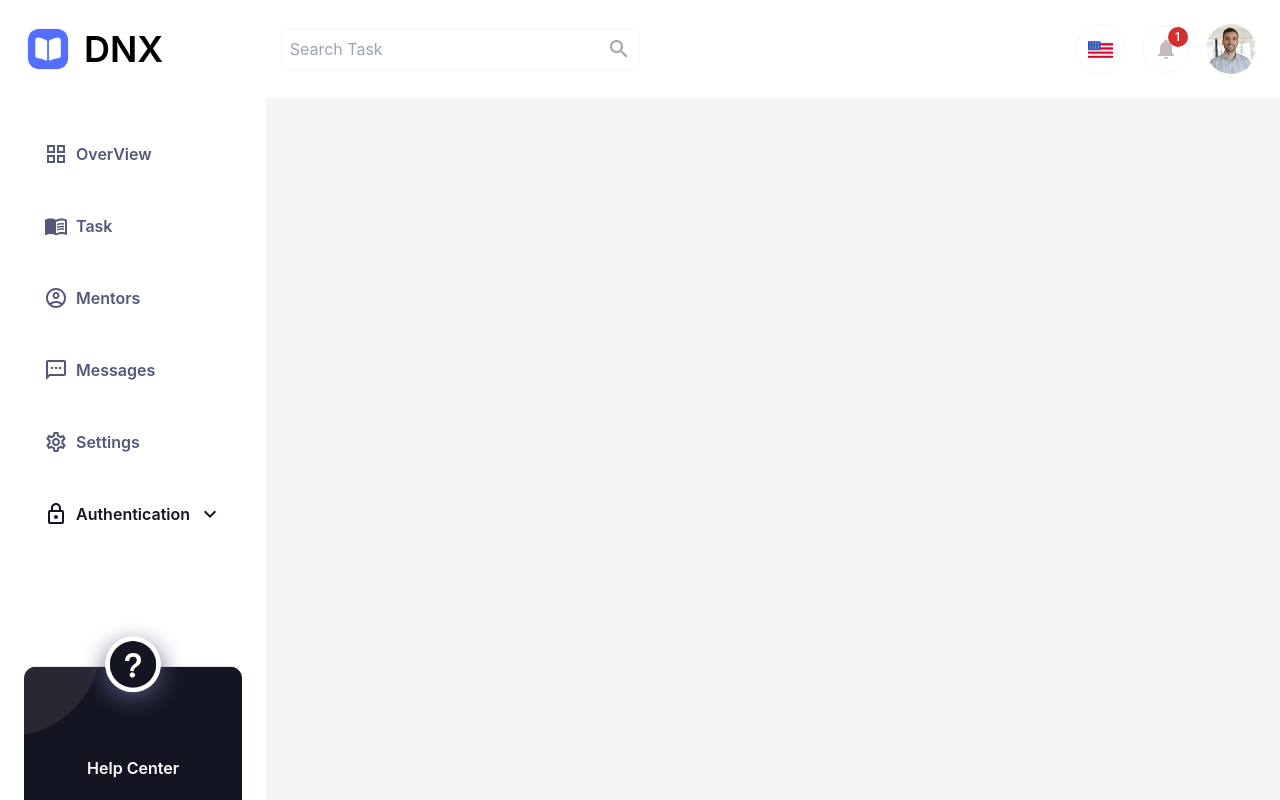
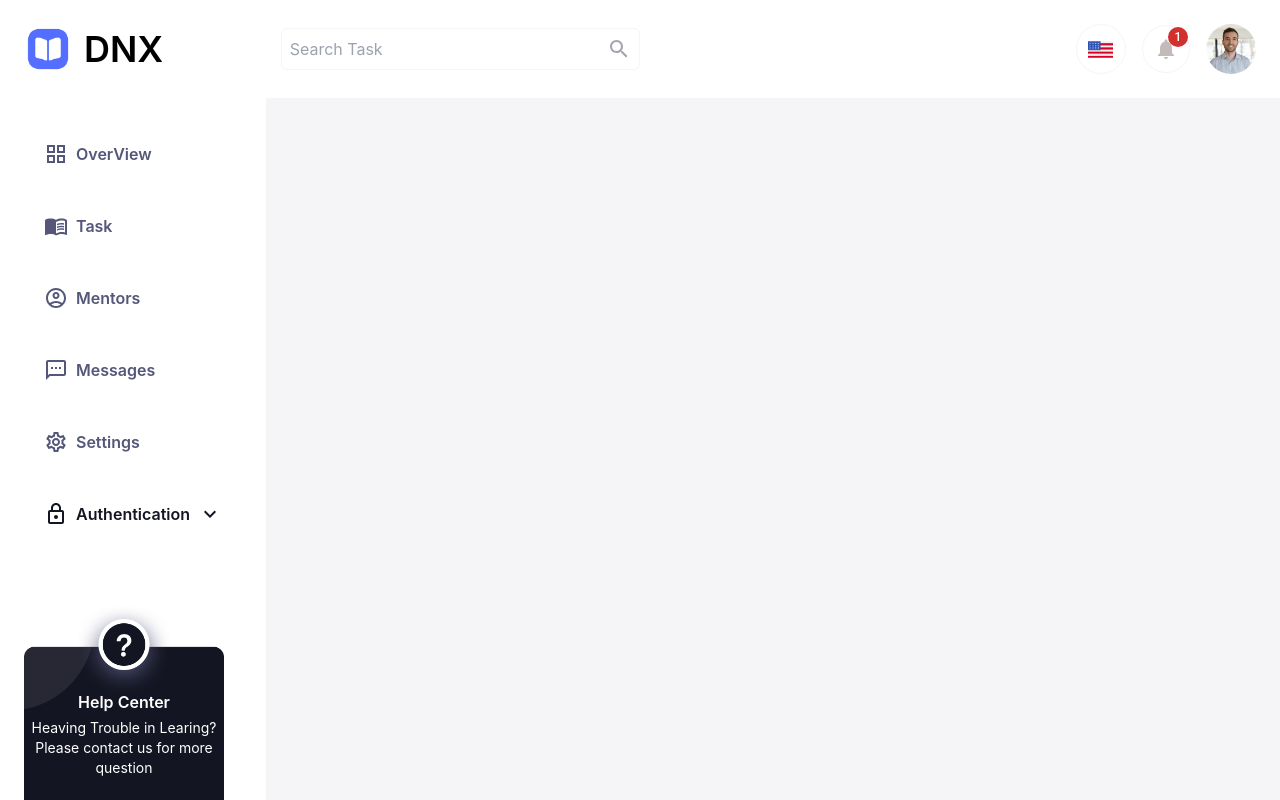
Before and after one commit to AliRaza048/student-Management-App, a React (Create React App) app: page / in a window 1280 px wide. Built offline with nearby package versions, Linux system fonts and the light colour scheme.

Commit message:
complete sidebar

```diff
--- a/src/App.css
+++ b/src/App.css
@@ -89,11 +89,32 @@ h5 {
 
 .sidebar {
   background-color: white;
+  overflow-y: scroll;
 }
 .sidebar:hover {
   overflow-y: scroll;
 }
-
+.sidebar:hover::-webkit-scrollbar {
+  width: 5px;
+}
+.sidebar:hover::-webkit-scrollbar-track {
+  box-shadow: inset 0 0 5px white;
+  border-radius: 10px;
+}
+.sidebar:hover::-webkit-scrollbar-thumb {
+  background: #c2c6e8;
+  border-radius: 10px;
+}
+.sidebar__button {
+  background-color: white !important;
+  color: black !important;
+  font-size: 11px !important;
+  width: 90% !important;
+  position: relative !important;
+  top: 2rem !important;
+  font-weight: 700 !important;
+  border-radius: 10px !important;
+}
 .sidebar__background__image__text {
   display: flex;
   flex-direction: column;
@@ -102,4 +123,22 @@ h5 {
   height: 300px;
 }
 
+.sidebar::-webkit-scrollbar {
+  width: 5px;
+}
+
+.sidebar::-webkit-scrollbar-track {
+  box-shadow: inset 0 0 5px white;
+  border-radius: 10px;
+}
+
+.sidebar::-webkit-scrollbar-thumb {
+  background: white;
+  border-radius: 10px;
+}
+
+.sidebar::-webkit-scrollbar-thumb:hover {
+  background: white;
+}
+
 /*# sourceMappingURL=App.css.map */
--- /dev/null
+++ b/src/components/Footer/index.js
@@ -0,0 +1,9 @@
+import React from "react";
+
+const Footer = () => {
+    return(
+        <div>Footer</div>
+    )
+}
+
+export default Footer;
--- /dev/null
+++ b/src/components/PageWrapper/index.js
@@ -0,0 +1,15 @@
+import React from "react";
+import Header from "../Header";
+import Footer from "../Footer";
+
+const PageWrapper = ({ children }) => {
+  return (
+    <React.Fragment>
+      {<Header />}
+      {children}
+      {<Footer />}
+    </React.Fragment>
+  );
+};
+
+export default PageWrapper;
--- a/src/components/Sidebar/index.js
+++ b/src/components/Sidebar/index.js
@@ -7,6 +7,7 @@ import SettingsOutlinedIcon from "@mui/icons-material/SettingsOutlined";
 import LockOutlinedIcon from "@mui/icons-material/LockOutlined";
 import KeyboardArrowDownIcon from "@mui/icons-material/KeyboardArrowDown";
 import KeyboardArrowUpIcon from "@mui/icons-material/KeyboardArrowUp";
+import { Button } from "@mui/material";
 const Sidebar = () => {
   const [dropDown, setDropDown] = useState(true);
 
@@ -43,7 +44,7 @@ const Sidebar = () => {
   };
 
   return (
-    <section className=" bg-white flex flex-col  gap-2 fixed p-6 w-66 h-screen sidebar">
+    <section className=" bg-white flex flex-col  gap-2 fixed p-6 w-62 h-screen sidebar">
       {sidebarItems.map((item) => (
         <aside className="flex p-5 gap-2 text-textColor font-semibold cursor-pointer items-center">
           {item.icon}
@@ -72,9 +73,10 @@ const Sidebar = () => {
       <figure class="sidebar__background__image">
         <section className="text-white font sidebar__background__image__text ">
           <h1 className="text-base font-semibold">Help Center</h1>
-          {/* <p className="text-justify 	">
+          <p className="text-center text-sm	flex  m-1	">
             Heaving Trouble in Learing? Please contact us for more question
-          </p> */}
+          </p>
+          <Button className="sidebar__button" >Go To Help Center</Button>
         </section>
       </figure>
     </section>
--- a/src/index.css
+++ b/src/index.css
@@ -18,9 +18,9 @@ code {
 .sidebar__background__image{
   background-image: url('./assets/helpCenter-yjm0cZI-.png');
   background-size: cover;
-  width: 100%;
-  height: 300px;
+  height: 270px;
+  width: 200px;
   border-radius: 10px;
-  margin-top: 4rem;
+  margin-top: 3rem;
   margin-bottom:7rem;
 }
--- /dev/null
+++ b/src/pages/Authentication/SignIn/index.js
@@ -0,0 +1,9 @@
+import React from "react";
+
+const SignIn = () => {
+    return(
+        <div>SignIn</div>
+    )
+}
+
+export default SignIn;
--- /dev/null
+++ b/src/pages/Authentication/SignUp/index.js
@@ -0,0 +1,7 @@
+import React from "react";
+
+const SignUp = () => {
+  return <div>SignIn</div>;
+};
+
+export default SignUp;
--- a/src/sass/components/_sidebar.scss
+++ b/src/sass/components/_sidebar.scss
@@ -1,13 +1,50 @@
-.sidebar{
+.sidebar {
     background-color: white;
-    &:hover{
+    overflow-y: scroll;
+    &:hover {
         overflow-y: scroll;
+        &::-webkit-scrollbar {
+            width: 5px;
+        }
+        &::-webkit-scrollbar-track {
+            box-shadow: inset 0 0 5px white;
+            border-radius: 10px;
+        }
+        &::-webkit-scrollbar-thumb {
+            background: #c2c6e8;
+            border-radius: 10px;
+        }
+    }
+    &__button {
+        background-color: white !important;
+        color: black !important;
+        font-size: 11px !important;
+        width: 90% !important;
+        position: relative !important;
+        top: 2rem !important;
+        font-weight: 700 !important;
+        border-radius: 10px !important;
+    }
+    &__background__image__text {
+        display: flex;
+        flex-direction: column;
+        justify-content: center;
+        align-items: center;
+        height: 300px;
     }
 }
-.sidebar__background__image__text{
-    display: flex;
-    flex-direction: column;
-    justify-content: center;
-    align-items: center;
-    height: 300px;
+
+.sidebar::-webkit-scrollbar {
+    width: 5px;
 }
+.sidebar::-webkit-scrollbar-track {
+    box-shadow: inset 0 0 5px white;
+    border-radius: 10px;
+}
+.sidebar::-webkit-scrollbar-thumb {
+    background: white;
+    border-radius: 10px;
+}
+.sidebar::-webkit-scrollbar-thumb:hover {
+    background: white;
+}
```
Also changed, not shown: 1 other file (tests, documents, lock files or other folders).
